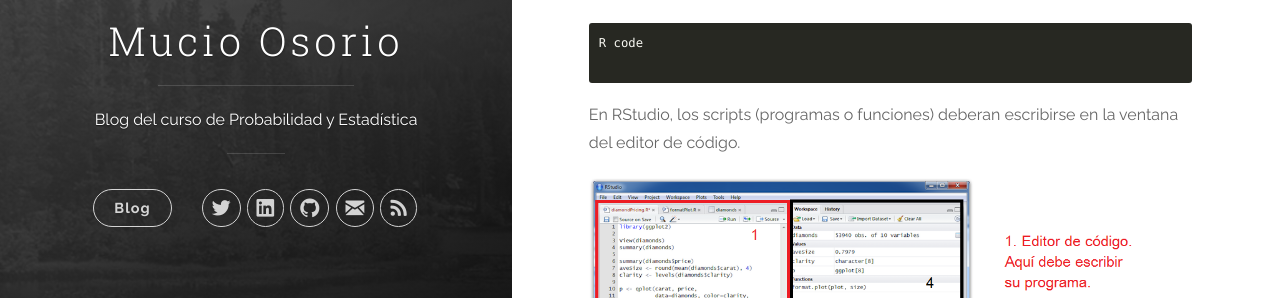
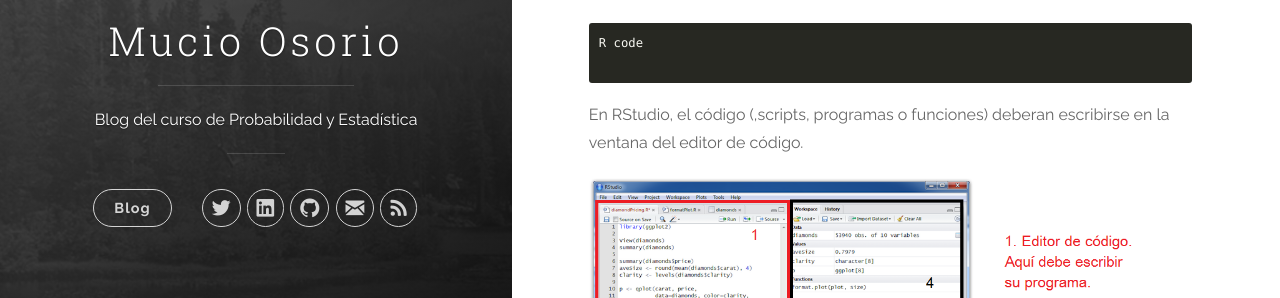
Before and after one commit to mucioosorio/probabilidad, a Jekyll site: the page built from _posts/2019-06-05-Estadística Descriptiva.md, in a window 1280 px wide and 900 px high. Shown: the part 388-686 px from the top of the window. Built offline with Jekyll 4.4.1, drawn with Linux system fonts in a browser that asks for light colours; nearby versions of some CDN libraries; formulas are drawn with MathJax 3.

Commit message:
Update 2019-06-05-Estadística Descriptiva.md

````diff
--- a/_posts/2019-06-05-Estadística Descriptiva.md
+++ b/_posts/2019-06-05-Estadística Descriptiva.md
@@ -8,7 +8,7 @@ R code
 
 ```
 
-En RStudio, los scripts (programas o funciones) deberan escribirse en la ventana del editor de código.
+En RStudio, el código (,scripts, programas o funciones) deberan escribirse en la ventana del editor de código.
 
 ![RStudio](/probabilidad/figs/rstudio.png)
 
````
